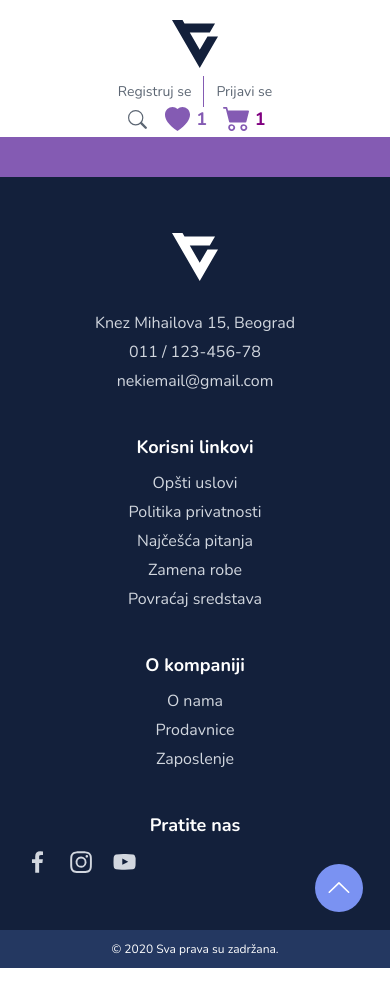
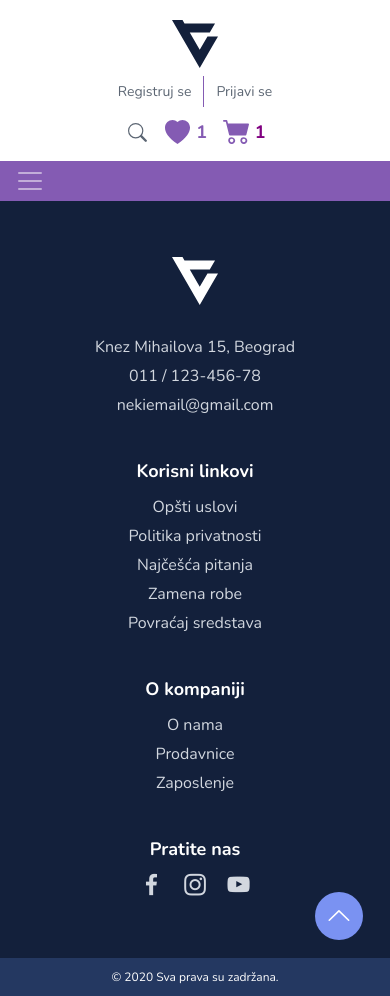
Before and after one commit to nikola-ibnsoftware/taucommerce, a plain HTML site: page index.html in a window 390 px wide. Before the commit the page ends 968 px from the top, so only its background shows below. Drawn offline with Linux system fonts and the light colour scheme; files whose address does not match are found by name.

Commit message:
add index header and footer

```diff
--- a/index.html
+++ b/index.html
@@ -28,7 +28,7 @@
         <script src="assets/dist/bootstrap/js/bootstrap.bundle.min.js"></script>
 
     </head>
-    <Body class="">
+    <Body>
         <header class="header-section">
             <div class="container header-top">
                 <div class="row">
@@ -39,11 +39,11 @@
                     </div>
                     <div class="col-12 col-md-8 header-txt clearfix">
                         <div class="header-txt-box d-flex p-2">
-                            <div class="header-txt-lf">
+                            <div class="header-txt-lf clearfix">
                                 <a class="header-reg">Registruj se</a>
                                 <a class="header-log">Prijavi se</a>
                             </div>
-                            <div class="header-txt-rh">
+                            <div class="header-txt-rh clearfix">
                                 <a href="#">
                                     <img class="header-search" src="assets/src/images/icons/search-icon.svg" alt="Search Icon">
                                 </a>
@@ -65,7 +65,7 @@
                     <div class="row">
                         <div class="col-12 header-navigation">
                             <div class="header-navigation-box">
-                                <nav class="navbar navbar-expand-lg">
+                                <nav class="navbar navbar-expand-lg navbar-dark">
                                     <button class="navbar-toggler" type="button" data-toggle="collapse" data-target="#PrimaryNav" aria-controls="PrimaryNav" aria-expanded="false" aria-label="Toggle navigation">
                                         <span class="navbar-toggler-icon"></span>
                                     </button>
@@ -106,7 +106,7 @@
             <div class="footer-top footer-top-bg">
                 <div class="container footer-box">
                     <div class="row">
-                        <div class="col-12 col-md-6 col-lg-3 footer-column">
+                        <div class="col-12 col-sm-6 col-md-6 col-lg-3 footer-column">
                             <a href="#">
                                 <img class="footer-logo" src="assets/src/images/logo/logo-white.svg" alt="Logo">
                             </a>
@@ -114,7 +114,7 @@
                             <a class="footer-link" href="tel:+3811112345678">011 / 123-456-78</a>
                             <a class="footer-link" href="mailto:nekiemail@gmail.com">nekiemail@gmail.com</a>
                         </div>
-                        <div class="col-12 col-md-6 col-lg-3 footer-column">
+                        <div class="col-12 col-sm-6 col-md-6 col-lg-3 footer-column">
                             <h3 class="footer-title">Korisni linkovi</h3>
                             <a class="footer-link" href="#">Opšti uslovi</a>
                             <a class="footer-link" href="#">Politika privatnosti</a>
@@ -122,22 +122,22 @@
                             <a class="footer-link" href="#">Zamena robe</a>
                             <a class="footer-link" href="#">Povraćaj sredstava</a>
                         </div>
-                        <div class="col-12 col-md-6 col-lg-3 footer-column">
+                        <div class="col-12 col-sm-6 col-md-6 col-lg-3 footer-column">
                             <h3>O kompaniji</h3>
                             <a class="footer-link" href="#">O nama</a>
                             <a class="footer-link" href="#">Prodavnice</a>
                             <a class="footer-link" href="#">Zaposlenje</a>
                         </div>
-                        <div class="col-12 col-md-6 col-lg-3 footer-column">
+                        <div class="col-12 col-sm-6 col-md-6 col-lg-3 footer-column social-column clearfix">
                             <h3>Pratite nas</h3>
                             <a class="footer-social" href="#">
-                                <img src="assets/src/images/icons/facebook-icon.svg" alt="Facebook Icon">
+                                <p><span class="icon-facebook-icon"></span></p>
                             </a>
                             <a class="footer-social" href="#">
-                                <img src="assets/src/images/icons/instagram-icon.svg" alt="Instagram Icon">
+                                <p><span class="icon-instagram-icon"></span></p>
                             </a>
                             <a class="footer-social" href="#">
-                                <img src="assets/src/images/icons/youtube-icon.svg" alt="Youtube Icon">
+                                <p><span class="icon-youtube-icon"></span></p>
                             </a>
                         </div>
                     </div>
```
Also changed, not shown: category.html (+1 -1 lines).
